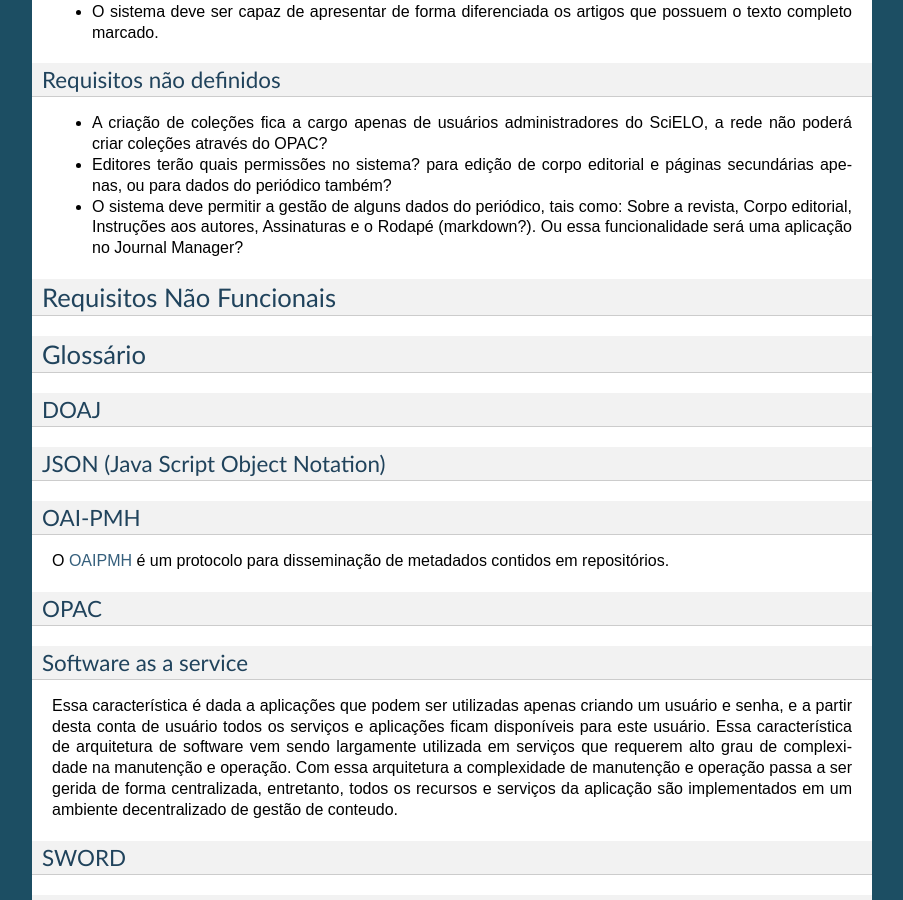
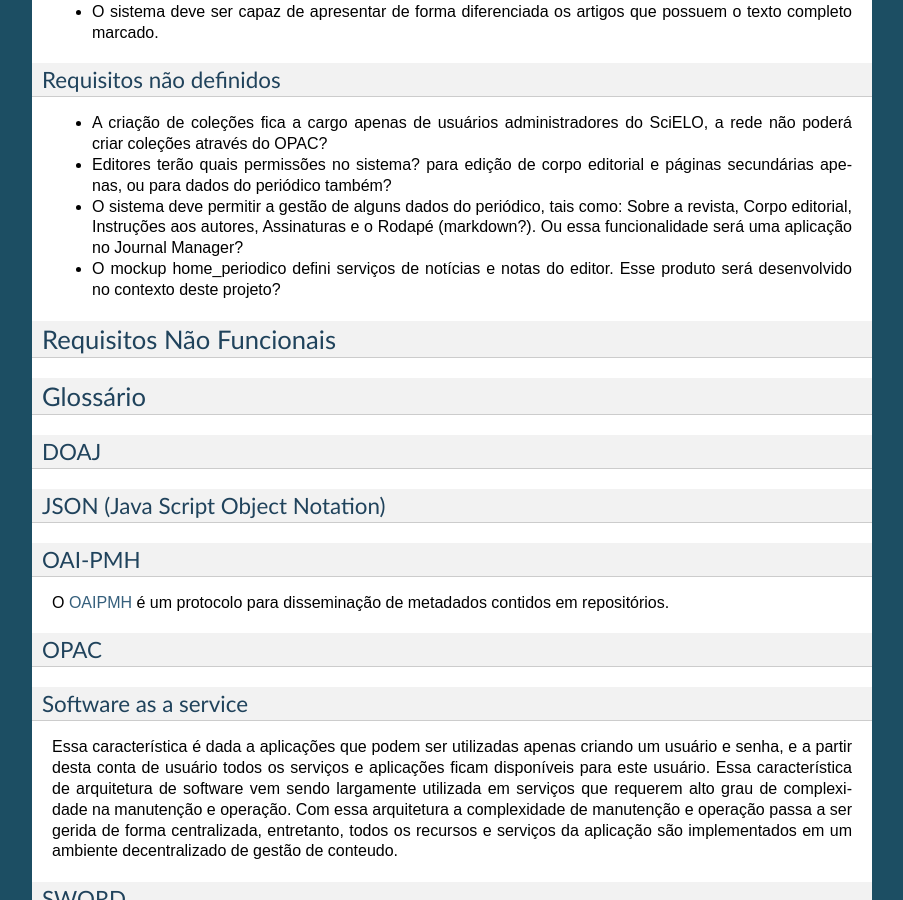
Before and after one commit to scieloorg/journals-opac, a Sphinx documentation site: the page built from docs/dev/vision.rst, in a window 1280 px wide and 900 px high, scrolled down 1657 px. Shown: the whole window, without its empty margins (198-1101 px from the left). Built offline with Sphinx 7.4.7, drawn with Linux system fonts in a browser that asks for light colours.

Commit message:
Documento de Visão

```diff
--- a/docs/dev/vision.rst
+++ b/docs/dev/vision.rst
@@ -102,6 +102,8 @@ Requisitos não definidos
 * O sistema deve permitir a gestão de alguns dados do periódico, tais como: Sobre a revista, Corpo
   editorial, Instruções aos autores, Assinaturas e o Rodapé (markdown?). Ou essa funcionalidade será
   uma aplicação no Journal Manager?
+* O mockup home_periodico defini serviços de notícias e notas do editor. Esse produto será
+  desenvolvido no contexto deste projeto?
 
 .. _SciELOManager: http://manager.scielo.org/
 
```
